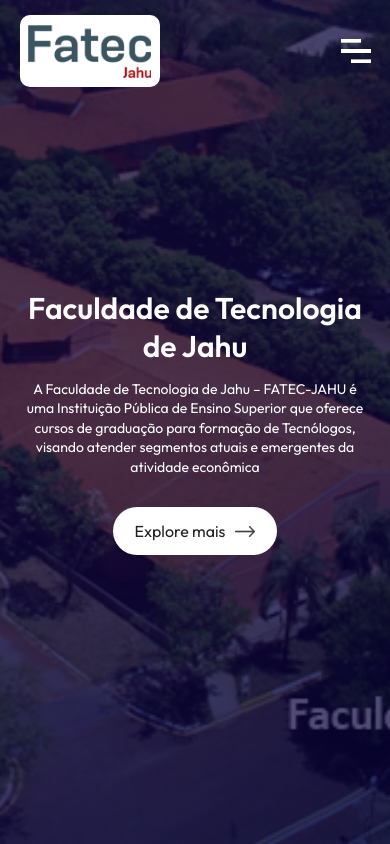
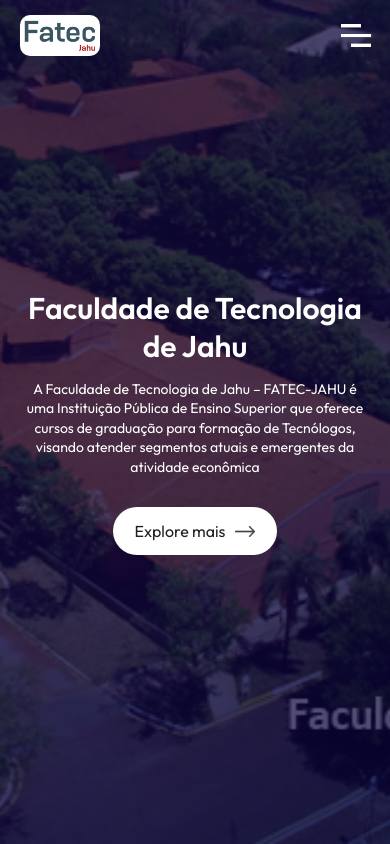
Before and after one commit to lucasgabriel2806/fatec-jau-react, a React (Vite) app: page / in a window 390 px wide. Shown: the top 844 px of the page. Built offline with nearby package versions, Linux system fonts and the light colour scheme.

Commit message:
Atualizar logo na Navbar

```diff
--- a/src/Components/Navbar/Navbar.css
+++ b/src/Components/Navbar/Navbar.css
@@ -38,7 +38,7 @@
 
 @media (max-width: 1000px) {
     .logo {
-        width: 140px;
+        width: 80px;
     }
     nav ul li {
         margin: 10px 15px;
```
